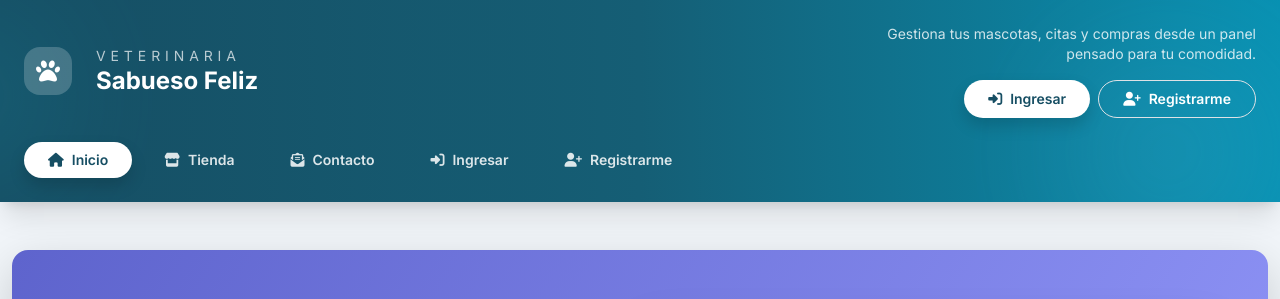
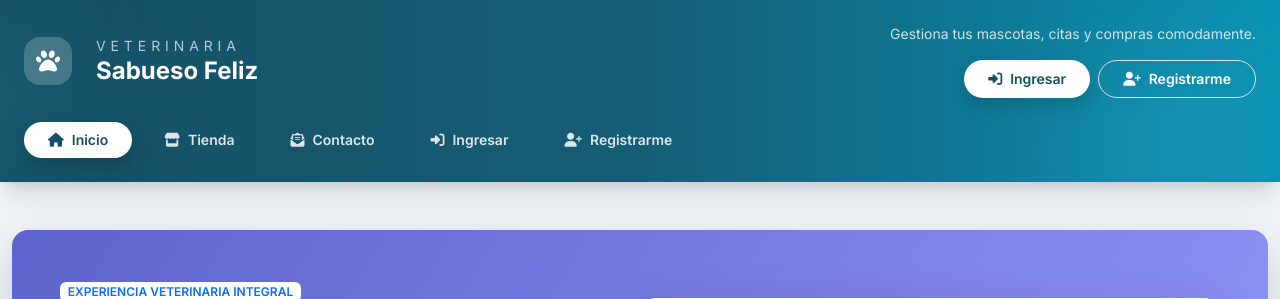
Before and after one commit to Villada-PG3/trabajo-practico-integrador-veterinaria-el-sabueso-feliz, a Django app: page / in a window 1280 px wide. Shown: the top 299 px of the page. Run offline with Django 5.2, Linux system fonts and the light colour scheme; data comes from the database, SQL or seed files in the repository; some libraries are stand-ins or nearby versions.

Commit message:
estetico

```diff
--- a/Core/templates/core/partials/header.html
+++ b/Core/templates/core/partials/header.html
@@ -46,7 +46,7 @@
                 {% else %}
                     <div class="flex flex-col items-start gap-3 text-white lg:items-end">
                         <p class="max-w-sm text-sm text-white/80 lg:text-right">
-                            Gestiona tus mascotas, citas y compras desde un panel pensado para tu comodidad.
+                            Gestiona tus mascotas, citas y compras comodamente.
                         </p>
                         <div class="flex flex-wrap gap-2">
                             <a href="{% url 'login' %}"
```
